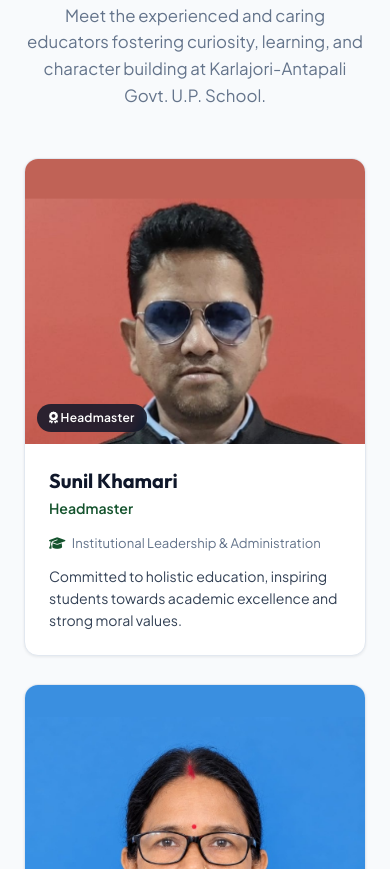
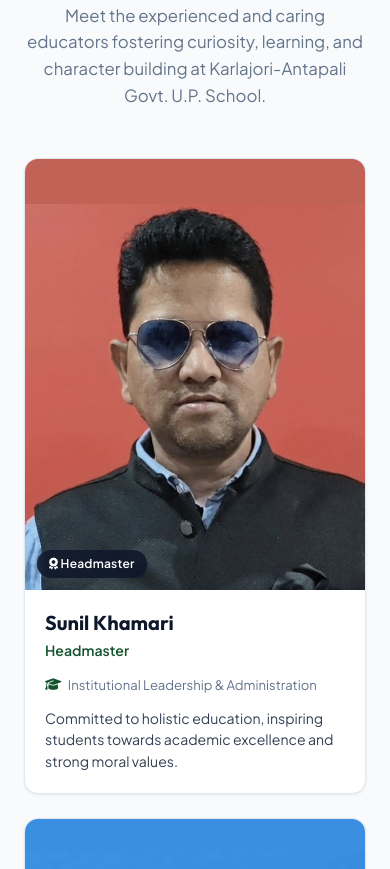
Before and after one commit to kantapalischool/kantapalischool.github.io, a plain HTML site: page staff.html in a window 390 px wide. Shown: the part 795-1664 px from the top of the page. Drawn offline with Linux system fonts and the light colour scheme.

Commit message:
staff page updated

```diff
--- a/css/style.css
+++ b/css/style.css
@@ -585,8 +585,14 @@ img {
 }
 
 /* -------------------------------------------------------------
-   STAFF PAGE COMPONENTS
+   STAFF PAGE COMPONENTS & RESPONSIVE GRID
    ------------------------------------------------------------- */
+.staff-grid {
+  display: grid;
+  grid-template-columns: repeat(4, 1fr);
+  gap: 1.75rem;
+}
+
 .staff-card {
   background: var(--bg-card);
   border-radius: var(--radius-md);
@@ -596,6 +602,7 @@ img {
   box-shadow: var(--shadow-sm);
   display: flex;
   flex-direction: column;
+  height: 100%;
 }
 
 .staff-card:hover {
@@ -607,14 +614,24 @@ img {
 .staff-image-wrap {
   position: relative;
   background: #f1f5f9;
-  height: 285px;
-  display: flex;
-  align-items: center;
-  justify-content: center;
+  width: 100%;
+  aspect-ratio: 3 / 3.8;
+  height: auto;
+  min-height: 250px;
+  display: block;
+  flex-shrink: 0;
   overflow: hidden;
 }
 
+/* Fallback for older browsers without aspect-ratio support */
+@supports not (aspect-ratio: 1 / 1) {
+  .staff-image-wrap {
+    height: 290px;
+  }
+}
+
 .staff-image-wrap img {
+  display: block;
   width: 100%;
   height: 100%;
   object-fit: cover;
@@ -644,6 +661,7 @@ img {
   font-size: 0.75rem;
   font-weight: 600;
   letter-spacing: 0.02em;
+  z-index: 2;
 }
 
 .staff-content {
@@ -656,6 +674,7 @@ img {
 .staff-name {
   font-size: 1.25rem;
   margin-bottom: 0.25rem;
+  color: var(--dark);
 }
 
 .staff-designation {
@@ -1524,6 +1543,10 @@ textarea.form-control {
   .home-main-grid {
     grid-template-columns: 1fr;
   }
+  .staff-grid {
+    grid-template-columns: repeat(2, 1fr);
+    gap: 1.5rem;
+  }
   .grid-4 {
     grid-template-columns: repeat(2, 1fr);
   }
@@ -1565,6 +1588,11 @@ textarea.form-control {
     padding: 0.8rem 1rem;
   }
 
+  .staff-grid {
+    grid-template-columns: repeat(2, 1fr);
+    gap: 1.25rem;
+  }
+
   .grid-2, .grid-3, .grid-4 {
     grid-template-columns: 1fr;
   }
@@ -1590,3 +1618,16 @@ textarea.form-control {
     justify-content: center;
   }
 }
+
+@media (max-width: 576px) {
+  .staff-grid {
+    grid-template-columns: 1fr;
+    max-width: 360px;
+    margin: 0 auto;
+    gap: 1.5rem;
+  }
+
+  .staff-content {
+    padding: 1.25rem;
+  }
+}
--- a/staff.html
+++ b/staff.html
@@ -1,10 +1,12 @@
 <!DOCTYPE html>
 <html lang="en">
+
 <head>
   <meta charset="UTF-8">
   <meta name="viewport" content="width=device-width, initial-scale=1.0">
   <title>Faculty & Staff | Karlajori-Antapali Govt. U.P. School</title>
-  <meta name="description" content="Faculty and teaching staff directory of Karlajori-Antapali Govt. U.P. School, Odisha.">
+  <meta name="description"
+    content="Faculty and teaching staff directory of Karlajori-Antapali Govt. U.P. School, Odisha.">
   <link rel="icon" type="image/png" href="favicon.png">
 
   <!-- Font Awesome Icons -->
@@ -13,6 +15,7 @@
   <!-- Custom Stylesheet -->
   <link rel="stylesheet" href="css/style.css">
 </head>
+
 <body>
 
   <!-- Top Bar -->
@@ -20,8 +23,10 @@
     <div class="container top-bar-content">
       <div class="top-info">
         <span class="top-info-item"><i class="fa-solid fa-location-dot"></i> K. Antapali, Odisha, India</span>
-        <span class="top-info-item"><i class="fa-solid fa-phone"></i> <a href="tel:9776878078">+91 97768 78078</a></span>
-        <span class="top-info-item"><i class="fa-solid fa-envelope"></i> <a href="mailto:kantapalischool@gmail.com">kantapalischool@gmail.com</a></span>
+        <span class="top-info-item"><i class="fa-solid fa-phone"></i> <a href="tel:9776878078">+91 97768
+            78078</a></span>
+        <span class="top-info-item"><i class="fa-solid fa-envelope"></i> <a
+            href="mailto:kantapalischool@gmail.com">kantapalischool@gmail.com</a></span>
       </div>
       <div>
         <span class="top-badge"><i class="fa-solid fa-clock"></i> School Hours: 9:00 AM - 4:00 PM</span>
@@ -81,12 +86,13 @@
         <span class="section-tag" style="margin-bottom: 0.5rem; display: inline-flex;">Our Educators</span>
         <h2 style="font-size: 2rem; color: var(--dark); margin-bottom: 0.75rem;">Dedicated Faculty & Staff</h2>
         <p style="color: var(--text-muted); font-size: 1.05rem; line-height: 1.6;">
-          Meet the experienced and caring educators fostering curiosity, learning, and character building at Karlajori-Antapali Govt. U.P. School.
+          Meet the experienced and caring educators fostering curiosity, learning, and character building at
+          Karlajori-Antapali Govt. U.P. School.
         </p>
       </div>
 
       <!-- Staff Grid -->
-      <div class="grid-4">
+      <div class="staff-grid">
 
         <!-- Staff 1: Headmaster Sunil Khamari -->
         <div class="staff-card">
@@ -164,21 +170,21 @@
           </div>
         </div>
 
-        <!-- Staff 5: Neelima Paik -->
+        <!-- Staff 5: Tapaswini Pradhan -->
         <div class="staff-card">
           <div class="staff-image-wrap">
-            <img src="images/neelima-paik.jpg" alt="Neelima Paik - Teacher">
+            <img src="images/tapaswini-pradhan.jpg" alt="Tapaswini Pradhan - Teacher">
             <span class="staff-badge-role"><i class="fa-solid fa-chalkboard-user"></i> Teacher</span>
           </div>
           <div class="staff-content">
-            <h3 class="staff-name">Neelima Paik</h3>
+            <h3 class="staff-name">Tapaswini Pradhan</h3>
             <p class="staff-designation">Teacher</p>
             <div class="staff-qual">
               <i class="fa-solid fa-graduation-cap" style="color: var(--primary);"></i>
               <span>Teaching Faculty</span>
             </div>
             <p class="staff-bio">
-              Dedicated to fostering interactive learning, student growth, and supportive classroom mentorship.
+              Committed to delivering quality education, nurturing curiosity, and instilling positive learning values in children.
             </p>
           </div>
         </div>
@@ -202,21 +208,21 @@
           </div>
         </div>
 
-        <!-- Staff 7: Tapaswini Pradhan -->
+        <!-- Staff 7: Neelima Paik -->
         <div class="staff-card">
           <div class="staff-image-wrap">
-            <img src="images/tapaswini-pradhan.jpg" alt="Tapaswini Pradhan - Teacher">
+            <img src="images/neelima-paik.jpg" alt="Neelima Paik - Teacher">
             <span class="staff-badge-role"><i class="fa-solid fa-chalkboard-user"></i> Teacher</span>
           </div>
           <div class="staff-content">
-            <h3 class="staff-name">Tapaswini Pradhan</h3>
+            <h3 class="staff-name">Neelima Paik</h3>
             <p class="staff-designation">Teacher</p>
             <div class="staff-qual">
               <i class="fa-solid fa-graduation-cap" style="color: var(--primary);"></i>
               <span>Teaching Faculty</span>
             </div>
             <p class="staff-bio">
-              Committed to delivering quality education, nurturing curiosity, and instilling positive learning values in children.
+              Dedicated to fostering interactive learning, student growth, and supportive classroom mentorship.
             </p>
           </div>
         </div>
@@ -224,14 +230,18 @@
       </div>
 
       <!-- Additional Info Banner -->
-      <div style="margin-top: 3.5rem; background: #f8fafc; border: 1px solid var(--border-light); border-radius: var(--radius-md); padding: 1.75rem 2rem; display: flex; align-items: center; justify-content: space-between; flex-wrap: wrap; gap: 1.25rem;">
+      <div
+        style="margin-top: 3.5rem; background: #f8fafc; border: 1px solid var(--border-light); border-radius: var(--radius-md); padding: 1.75rem 2rem; display: flex; align-items: center; justify-content: space-between; flex-wrap: wrap; gap: 1.25rem;">
         <div style="display: flex; align-items: center; gap: 1rem;">
-          <div style="width: 48px; height: 48px; border-radius: 50%; background: #e0f2fe; color: var(--primary); display: flex; align-items: center; justify-content: center; font-size: 1.25rem;">
+          <div
+            style="width: 48px; height: 48px; border-radius: 50%; background: #e0f2fe; color: var(--primary); display: flex; align-items: center; justify-content: center; font-size: 1.25rem;">
             <i class="fa-solid fa-school-circle-check"></i>
           </div>
           <div>
-            <h4 style="margin: 0; font-size: 1.1rem; color: var(--dark);">Karlajori-Antapali Govt. U.P. School Faculty</h4>
-            <p style="margin: 0; font-size: 0.88rem; color: var(--text-muted);">Serving students across primary and upper primary grades with dedication since 1946.</p>
+            <h4 style="margin: 0; font-size: 1.1rem; color: var(--dark);">Karlajori-Antapali Govt. U.P. School Faculty
+            </h4>
+            <p style="margin: 0; font-size: 0.88rem; color: var(--text-muted);">Serving students across primary and
+              upper primary grades with dedication since 1946.</p>
           </div>
         </div>
         <a href="contact.html" class="btn btn-primary" style="padding: 0.55rem 1.25rem; font-size: 0.9rem;">
@@ -303,4 +313,5 @@
   <!-- Main JavaScript File -->
   <script src="js/main.js"></script>
 </body>
+
 </html>
```
Also changed, not shown: images/neelima-paik.jpg, images/tapaswini-pradhan.jpg.
